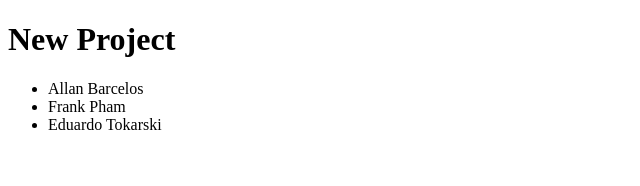
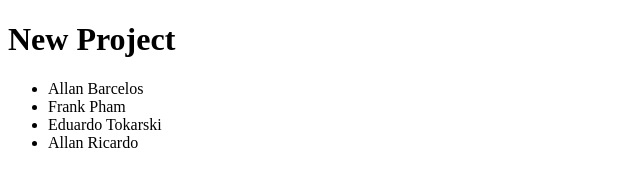
Before and after one commit to allanbarcelos/in-class-tt4-2160, a plain HTML site: page index.html in a window 1280 px wide. Shown: the whole page, without its empty margins (0-640 px from the left). Drawn offline with Linux system fonts and the light colour scheme.

Commit message:
I add my other name to simulate a conflit

```diff
--- a/index.html
+++ b/index.html
@@ -11,6 +11,7 @@
         <li>Allan Barcelos</li>
         <li>Frank Pham</li>
         <li>Eduardo Tokarski</li>
+        <li>Allan Ricardo</li>
     </ul>
 </body>
 </html>
```
